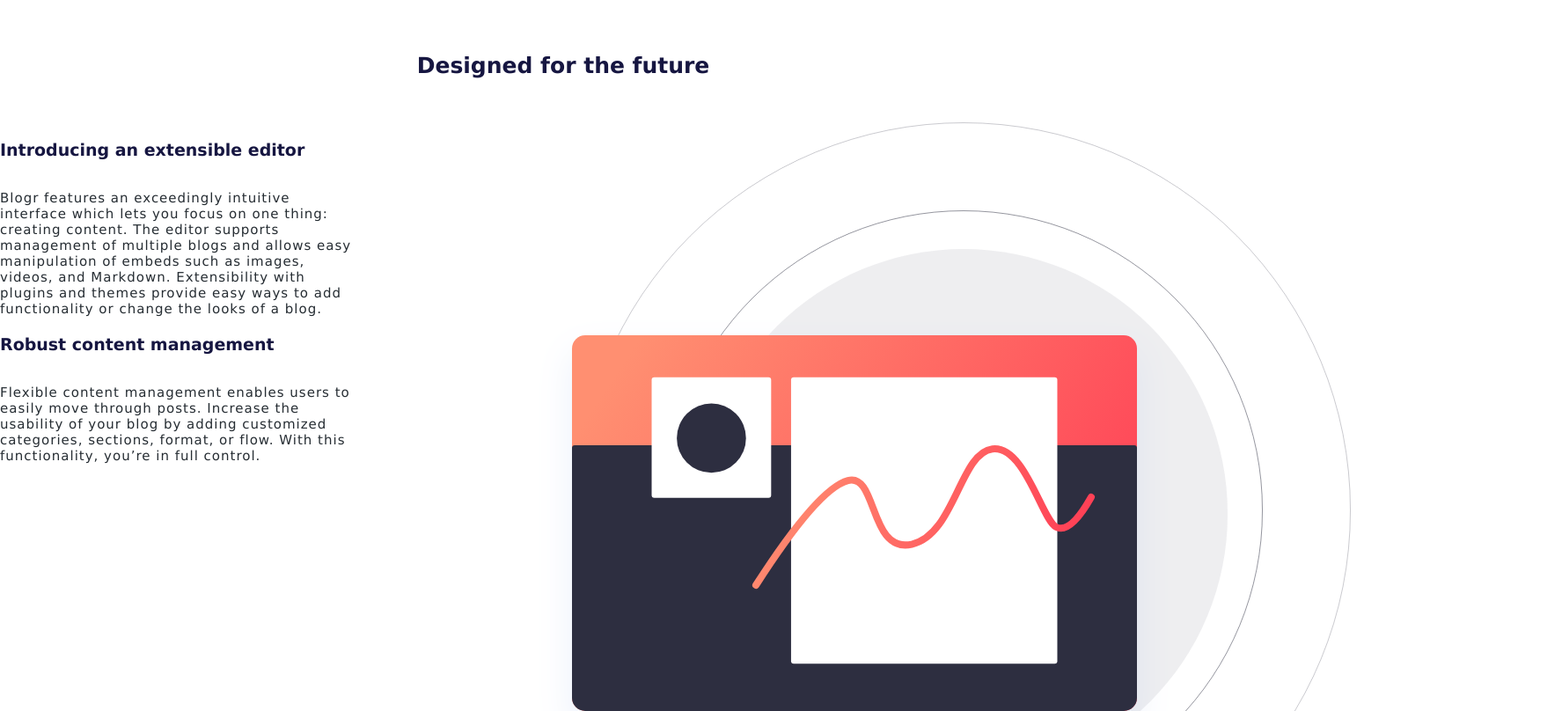
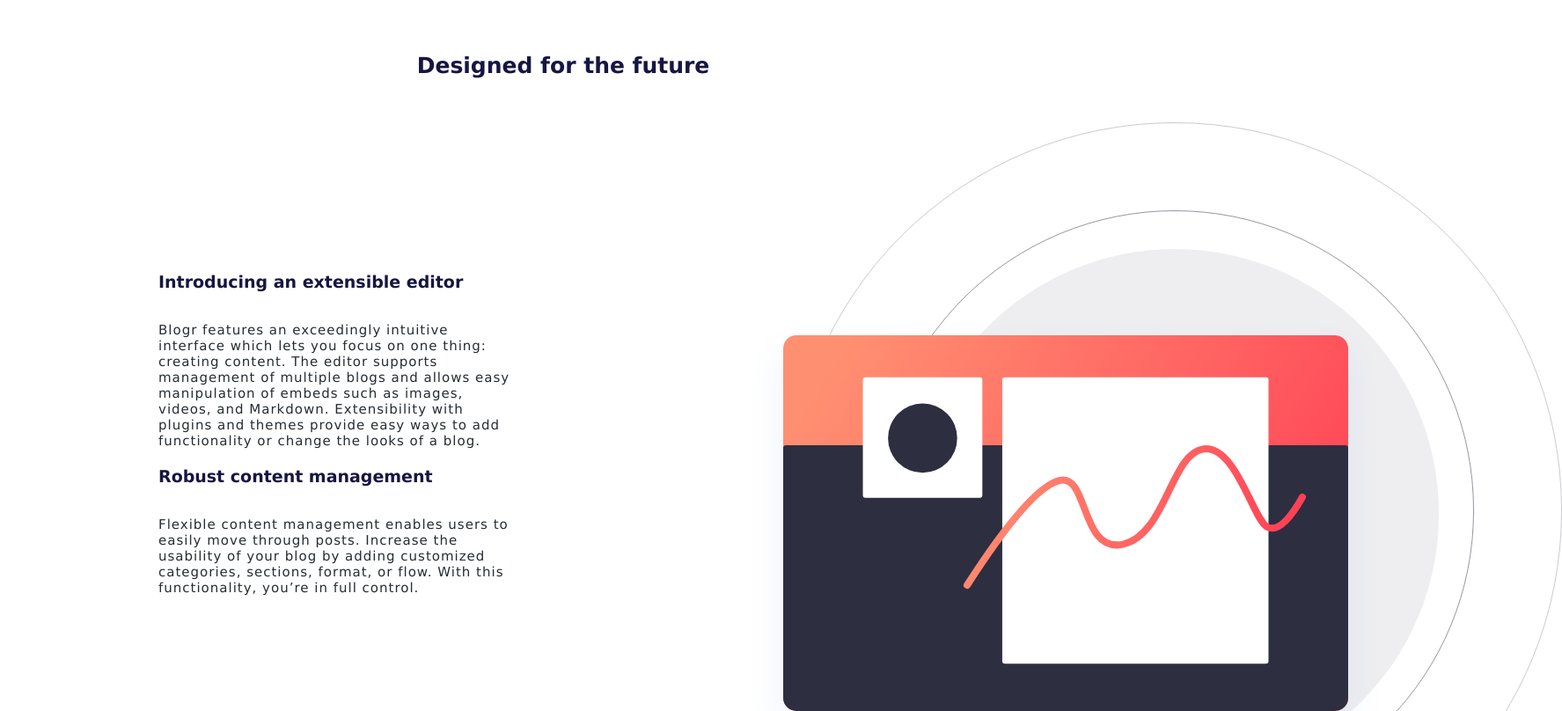
Before and after one commit to Italo1994/blogr-landing-page-main, a plain HTML site: page index.html in a window 1280 px wide. Shown: the part 540-1348 px from the top of the page at 88% size, 1775 px wide, since content can reach past the window. Drawn offline with Linux system fonts and the light colour scheme.

Commit message:
Organizando o posicionamento dos elementos da seção 1

```diff
--- a/css/style.css
+++ b/css/style.css
@@ -200,7 +200,7 @@ a:link {
     flex-direction: row;
 }
 
-.conteudo-texto {
+.area-texto {
     width: 50%;
     display: flex;
     flex-direction: column;
@@ -210,7 +210,7 @@ a:link {
 }
 
 .conteudo-imagem  {
-    width: 700px;
+    width: 500px;
     /* height: 550px; */
     background-position: right;
     position: relative;
```
